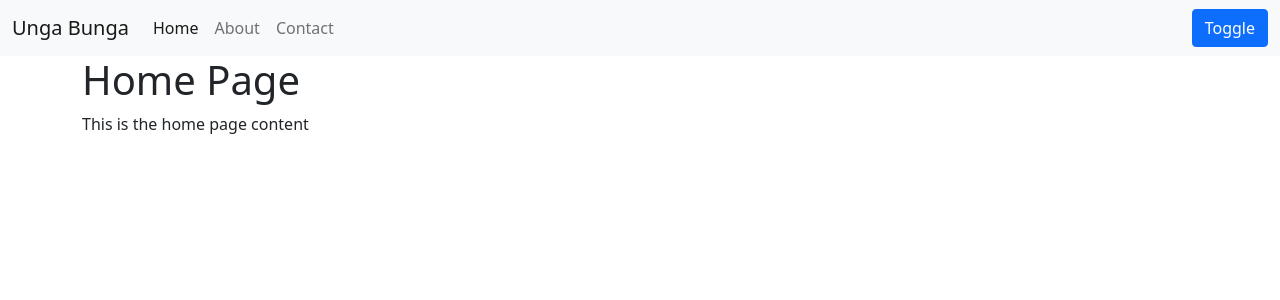
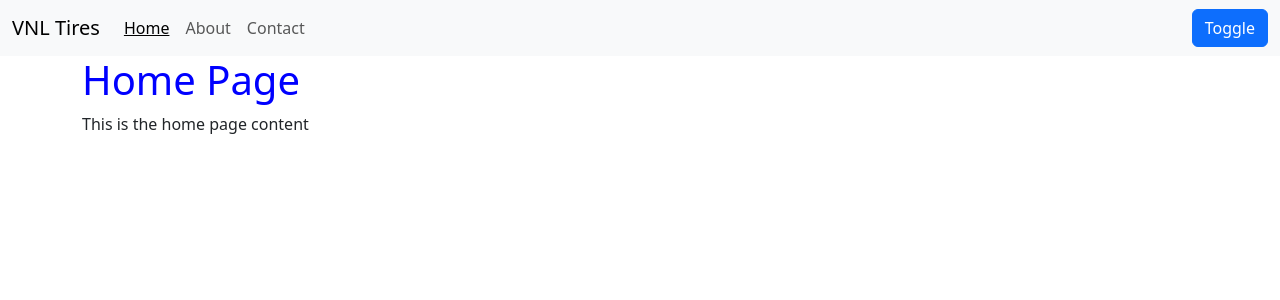
Before and after one commit to velisav-boyanov/WDTireShop, a Vue app in the folder wd-spa/: page / in a window 1280 px wide. Shown: the top 300 px of the page. Built offline with nearby package versions, Linux system fonts and the light colour scheme.

Commit message:
Bootstrap css downloaded, added read/set local storage and loading data from files

```diff
--- a/wd-spa/package.json
+++ b/wd-spa/package.json
@@ -7,6 +7,7 @@
     "build": "vue-cli-service build"
   },
   "dependencies": {
+    "bootstrap": "^5.3.3",
     "core-js": "^3.8.3",
     "vue": "^3.2.13"
   },
--- a/wd-spa/public/index.html
+++ b/wd-spa/public/index.html
@@ -5,7 +5,6 @@
     <meta http-equiv="X-UA-Compatible" content="IE=edge">
     <meta name="viewport" content="width=device-width,initial-scale=1.0">
     <link rel="icon" href="<%= BASE_URL %>favicon.ico">
-    <link rel="stylesheet" href="https://cdn.jsdelivr.net/npm/bootstrap@5.0.2/dist/css/bootstrap.min.css">
     <title><%= htmlWebpackPlugin.options.title %></title>
   </head>
   <body>
--- /dev/null
+++ b/wd-spa/public/pages.json
@@ -0,0 +1,17 @@
+[
+    {
+        "link": {"text": "Home", "url": "index.html"},
+        "pageTitle": "Home Page",
+        "content":  "This is the home page content"
+    },
+    {
+        "link": {"text": "About", "url": "about.html"},
+        "pageTitle": "About Page",
+        "content":  "This is the about page content"
+    },
+    {
+        "link": {"text": "Contact", "url": "contact.html"},
+        "pageTitle": "Contact Page",
+        "content":  "This is the contact page content"
+    }
+]
--- a/wd-spa/src/App.vue
+++ b/wd-spa/src/App.vue
@@ -5,7 +5,10 @@
     :nav-link-click="(index) => activePage = index">
     </navbar>
 
+    <div v-show="false">Debug, this should not be visible</div>
+
     <page-viewer
+    v-if="pages.length > 0"
     :page="pages[activePage]">
     </page-viewer>
 </template>
@@ -20,27 +23,22 @@ import Navbar from './components/Navbar.vue';
             Navbar,
             PageViewer
         },
+        created(){
+            this.getPages();
+        },
         data() {
             return{
                 activePage : 0,
-                pages : [
-                    {
-                        link: {text: 'Home', url: 'index.html'},
-                        pageTitle: 'Home Page',
-                        content:  'This is the home page content'
-                    },
-                    {
-                        link: {text: 'About', url: 'about.html'},
-                        pageTitle: 'About Page',
-                        content:  'This is the about page content'
-                    },
-                    {
-                        link: {text: 'Contact', url: 'contact.html'},
-                        pageTitle: 'Contact Page',
-                        content:  'This is the contact page content'
-                    }
-                ]
+                pages : []
             };
         },
+        methods: {
+            async getPages(){
+                let res = await fetch('pages.json')
+                let data = await res.json();
+
+                this.pages = data;
+            }
+        }
     }
 </script>
--- a/wd-spa/src/components/Navbar.vue
+++ b/wd-spa/src/components/Navbar.vue
@@ -2,17 +2,14 @@
     <nav
     :class="[`navbar-${theme}`, `bg-${theme}`, 'navbar', 'navbar-expand-lg']">
         <div class="container-fluid">
-            <a class="navbar-brand" href="#">Unga Bunga</a>
+            <a class="navbar-brand" href="#">VNL Tires</a>
             <ul class="navbar-nav me-auto mb-2 mb-lg-0">
                 <li v-for="(page, index) in pages" class="nav-item" :key="index">
-                    <a
-                    class="nav-link"
-                    :class="{active: activePage == index}"
-                    aria-current="page"
-                    :href="page.link.url"
-                    :title="`This link goes to the ${page.link.text} page`"
-                    @click.prevent="navLinkClick(index)"
-                    >{{ page.link.text }}</a>
+                    <navbar-link
+                        :page="page"
+                        :isActive="activePage === index"
+                        @click.prevent="navLinkClick(index)">
+                    </navbar-link>
                 </li>
             </ul>
             <form class="d-flex">
@@ -26,7 +23,15 @@
 </template>
 
 <script>
+import NavbarLink from './NavbarLink.vue';
 export default {
+    components: {
+        NavbarLink
+    },
+    created()
+    {
+        this.getThemeSetting();
+    },
     props: ['pages', 'activePage', 'navLinkClick'],
     data() {
         return {
@@ -37,12 +42,24 @@ export default {
         changeTheme() {
             let theme = 'light';
 
-            if(this.theme = 'light')
+            if(this.theme == 'light')
             {
                 theme = 'dark';
             }
 
             this.theme = theme;
+            this.storeThemeSetting();
+        },
+        storeThemeSetting() {
+            localStorage.setItem('theme', this.theme);
+        },
+        getThemeSetting() {
+            let theme = localStorage.getItem('theme');
+
+            if(theme)
+            {
+                this.theme = theme;
+            }
         }
     }
 }
--- /dev/null
+++ b/wd-spa/src/components/NavbarLink.vue
@@ -0,0 +1,29 @@
+<template>
+    <a
+    class="nav-link"
+    :class="activeClasses"
+    aria-current="page"
+    :href="page.link.url"
+    :title="`This link goes to the ${page.link.text} page`"
+    >{{ page.link.text }}</a>
+</template>
+
+<script>
+export default {
+    props: ['page', 'isActive'],
+    computed: {
+        activeClasses() {
+            return {
+                active: this.isActive,
+                emphasize: this.isActive
+            }
+        }
+    }
+}
+</script>
+
+<style scoped>
+.emphasize {
+    text-decoration: underline !important;
+}
+</style>
--- a/wd-spa/src/components/PageViewer.vue
+++ b/wd-spa/src/components/PageViewer.vue
@@ -1,6 +1,6 @@
 <template>
     <div class="container">
-        <h1>{{ page.pageTitle }}</h1>
+        <h1 class="emphasize"> {{ page.pageTitle }}</h1>
         <p>{{ page.content }}</p>
     </div>
 </template>
@@ -10,3 +10,9 @@ export default {
     props: ['page']
 }
 </script>
+
+<style scoped>
+.emphasize {
+    color: blue;
+}
+</style>
--- a/wd-spa/src/main.js
+++ b/wd-spa/src/main.js
@@ -1,4 +1,5 @@
 import { createApp , VueElement} from "vue";
 import App from "./App.vue";
+import '../node_modules/bootstrap/dist/css/bootstrap.css';
 
 createApp(App).mount('#app');
```
Also changed, not shown: 1 other file (tests, documents, lock files or other folders).
